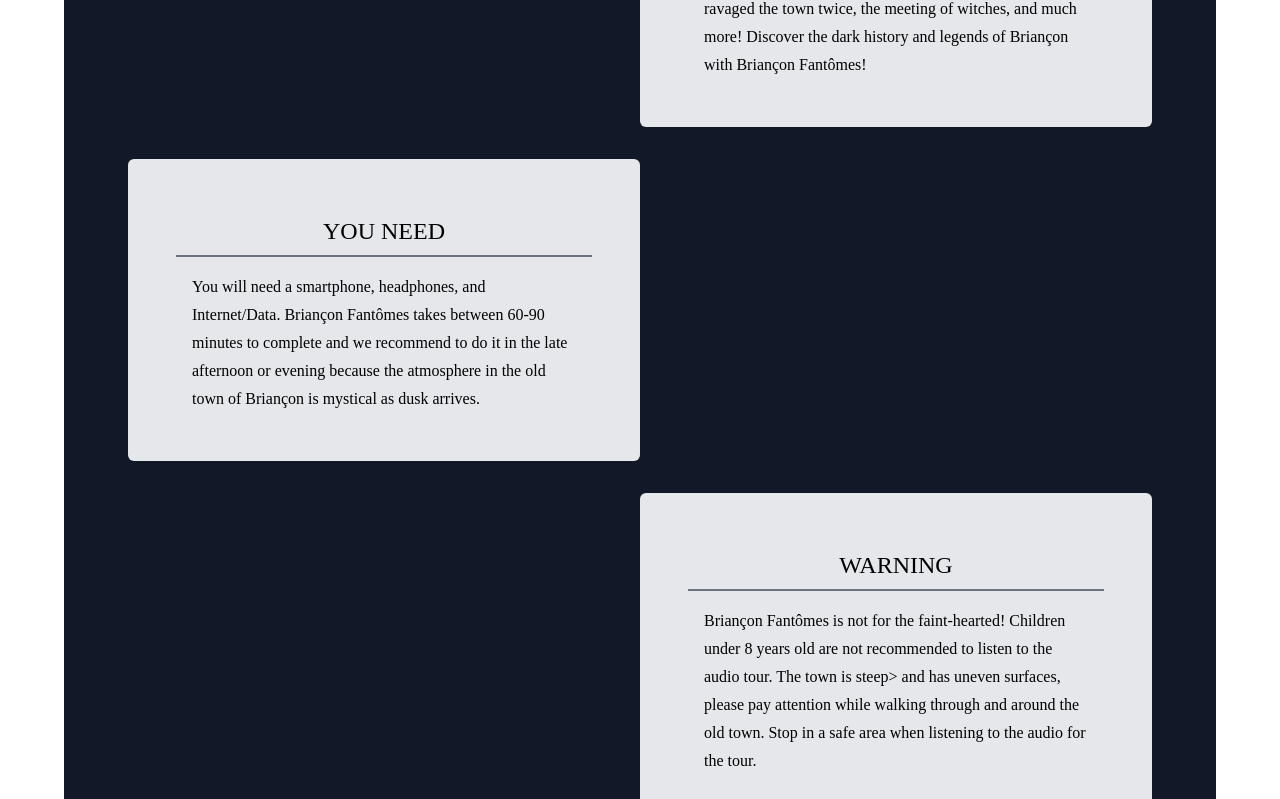
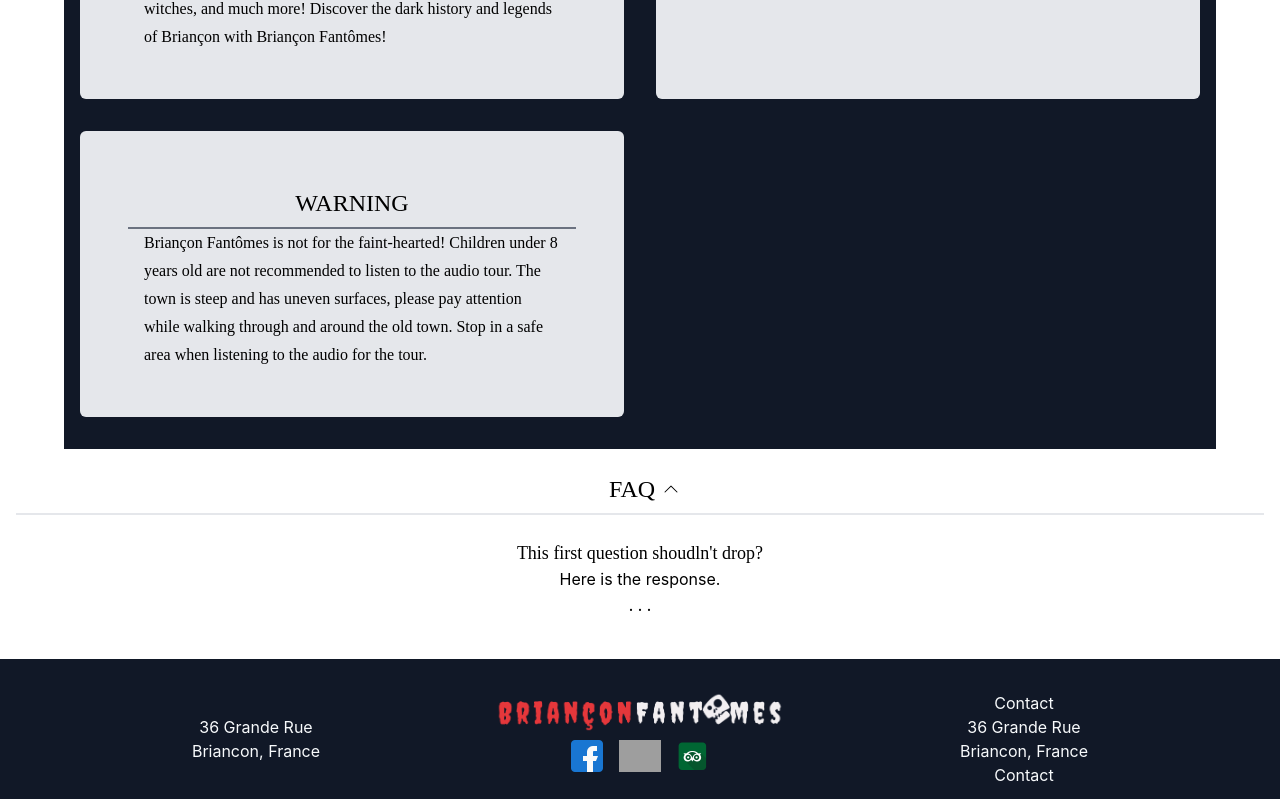
Before and after one commit to revyrob/brianconFantomes-V2, a React (Create React App) app: page / in a window 1280 px wide. Shown: the part 2199-2998 px from the top of the page. Built offline with nearby package versions, Linux system fonts and the light colour scheme; grey boxes are pictures that could not be loaded; what tw-elements would draw is missing.

Commit message:
added framer motion and animation to info section

```diff
--- a/package.json
+++ b/package.json
@@ -12,6 +12,7 @@
     "@testing-library/user-event": "^13.5.0",
     "flowbite": "^1.5.5",
     "flowbite-react": "^0.3.7",
+    "framer-motion": "^8.4.3",
     "react": "^18.2.0",
     "react-dom": "^18.2.0",
     "react-image-gallery": "^1.2.11",
--- a/src/components/FAQ/FAQ.js
+++ b/src/components/FAQ/FAQ.js
@@ -29,22 +29,41 @@
         <button className="">
           {chevron === false ? (
             <img
-              src={chevronDown}
+              src={chevronUp}
               alt="chevron down"
               onClick={() => toggle()}
+              //className="hover:w-6"
             />
           ) : (
-            <img src={chevronUp} alt="chevron up" onClick={() => toggle()} />
+            <img
+              src={chevronDown}
+              alt="chevron up"
+              onClick={() => toggle()}
+              //className="hover:s stroke-slate-100"
+            />
           )}
         </button>
         {/* <img src={chevronUp} alt="chevron up" onClick={() => toggle()} /> */}
       </div>
       <div className="w-max-3/4 my-6">
-        <h2 className="text-lg font-oswald">
-          This first question shoudln't drop?
-        </h2>
-        <p className="text-base">Here is the response.</p>
+        {chevron === false ? (
+          <div>
+            <h2 className="text-lg font-oswald">
+              This first question shoudln't drop?
+            </h2>
+            <p className="text-base">Here is the response.</p>
+            <h2 className="text-lg font-oswald">. . . </h2>
+          </div>
+        ) : (
+          <div>
+            <h2 className="text-lg font-oswald">
+              This first question shoudln't drop?
+            </h2>
+            <p className="text-base">Here is the response.</p>
+          </div>
+        )}
       </div>
+
       {isShown && (
         <div>
           {questions?.map((question) => (
--- a/src/components/Info/Info.js
+++ b/src/components/Info/Info.js
@@ -1,12 +1,80 @@
 import React from "react";
+import { motion } from "framer-motion";
 
 function Info() {
+  //const cor creating cards sliding on screen
+  const cardVariants = {
+    offscreen: {
+      x: 1000,
+    },
+    onscreen: {
+      x: 0,
+      rotate: 0,
+      transition: {
+        type: "spring",
+        bounce: 0.4,
+        duration: 0.8,
+      },
+    },
+  };
+
+  function Card({ title, descrip }) {
+    return (
+      <motion.div
+        className="p-4 my-4 bg-gray-200 md:p-8  lg:p-12 rounded-md m-4"
+        initial="offscreen"
+        whileInView="onscreen"
+        viewport={{ once: true, amount: 0.8 }}
+      >
+        <motion.div className="card" variants={cardVariants}>
+          <h2 className="font-creepster text-2xl p-2 border-b-2 border-gray-500">
+            {title}
+          </h2>
+          <p className="font-oswald leading-7 text-left px-4 ">{descrip}</p>
+        </motion.div>
+      </motion.div>
+    );
+  }
+  const info = [
+    // {
+    //   id: "134d3",
+    //   title: "",
+    //   descrip: "",
+    // },
+    {
+      id: "1343",
+      title: "ABOUT AUDIO WALK",
+      descrip:
+        "An extraordinary adventure in the old town of Briançon! Travel through time, and visit the Vauban city in a different way. Let us frighten and surprise you as we guide you through the alleys and passages. You will be transported back in time and hear the tales of the fires that have ravaged the town twice, the meeting of witches, and much more! Discover the dark history and legends of Briançon with Briançon Fantômes!",
+    },
+
+    {
+      id: "1sdsdf43",
+      title: "YOU NEED",
+      descrip:
+        "You will need a smartphone, headphones, and Internet/Data. Briançon Fantômes takes between 60-90 minutes to complete and we recommend to do it in the late afternoon or evening because the atmosphere in the old town of Briançon is mystical as dusk arrives.",
+    },
+
+    {
+      id: "1sdf43",
+      title: "WARNING",
+      descrip:
+        "Briançon Fantômes is not for the faint-hearted! Children under 8 years old are not recommended to listen to the audio tour. The town is steep and has uneven surfaces, please pay attention while walking through and around the old town. Stop in a safe area when listening to the audio for the tour.",
+    },
+  ];
+
   return (
     <section
       id="about"
-      className="bg-gray-900  md:grid grid-cols-2 px-16 pt-8 max-w-6xl mx-auto"
+      //bg-gray-900  md:grid grid-cols-2 px-16 pt-8 max-w-6xl mx-auto
+      //bg-gray-900 sm:m-2 p-2 md:grid grid-cols-2 px-16 pt-8 max-w-6xl mx-auto
+      className="bg-gray-900 pb-4 md:grid grid-cols-2  pt-8 max-w-6xl mx-auto"
     >
-      <div></div>
+      {info?.map((i) => (
+        <Card key={i.id} title={i.title} descrip={i.descrip} />
+      ))}
+
+      {/* <div></div>
       <div className="p-4 bg-gray-200 md:p-8  lg:p-12 rounded-md">
         <h2 className="font-creepster text-2xl p-2 border-b-2 border-gray-500">
           ABOUT AUDIO WALK
@@ -48,7 +116,7 @@
           through and around the old town. Stop in a safe area when listening to
           the audio for the tour.
         </p>
-      </div>
+      </div> */}
     </section>
   );
 }
--- a/src/index.css
+++ b/src/index.css
@@ -4,6 +4,7 @@
 
 body {
   margin: 0;
+  p:0;
   font-family: -apple-system, BlinkMacSystemFont, "Segoe UI", "Roboto", "Oxygen",
     "Ubuntu", "Cantarell", "Fira Sans", "Droid Sans", "Helvetica Neue",
     sans-serif;
```
Also changed, not shown: 1 other file (tests, documents, lock files or other folders).
